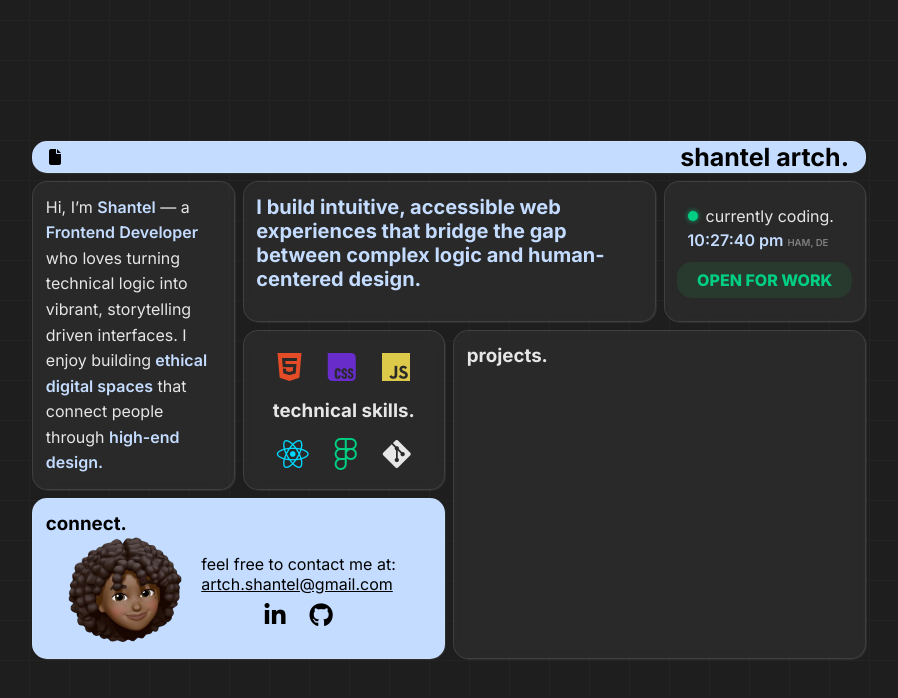
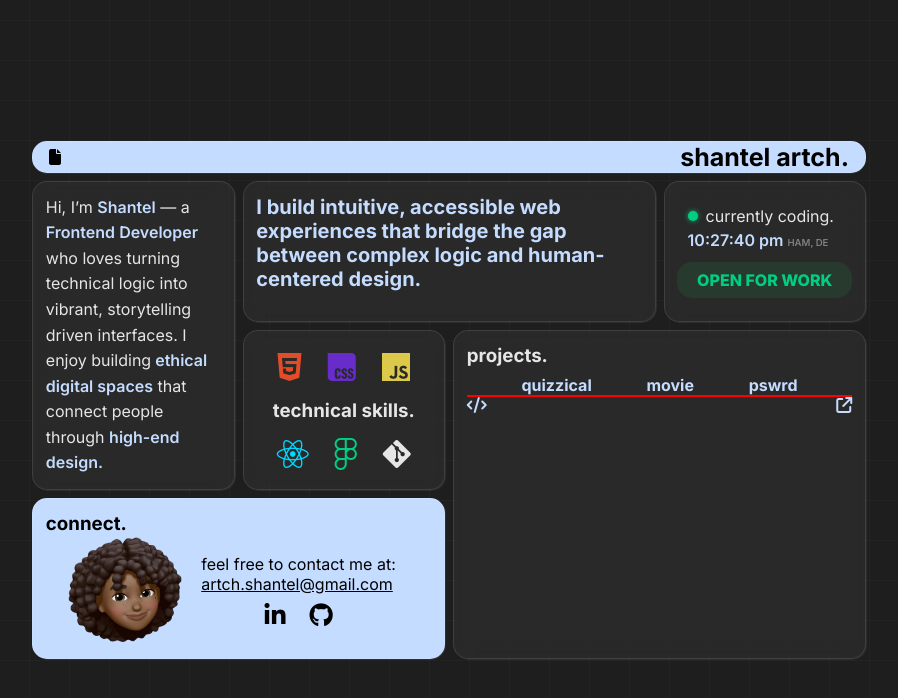
Before and after one commit to shantel1111/v2, a React (Vite) app: page / in a window 1280 px wide. Shown: the top 698 px of the page, without its empty margins (191-1089 px from the left). Built offline with nearby package versions, Linux system fonts and the light colour scheme.

Commit message:
Project UI framework

```diff
--- a/src/components/ProjectCard.jsx
+++ b/src/components/ProjectCard.jsx
@@ -1,7 +1,25 @@
+import quiz from "../assets/quizzical.png";
+import movie from "../assets/movie-watchlist.png";
+import pswrd from "../assets/password-generator.png";
+
 export default function ProjectCard() {
   return (
     <>
       <h3>projects.</h3>
+      <div className="projects-container">
+        <div className="project-names">
+          <h4>quizzical</h4>
+          <h4>movie</h4>
+          <h4>pswrd</h4>
+        </div>
+
+        <div className="project-imgs"></div>
+
+        <div className="project-icons">
+          <i class="fa-solid fa-code"></i>
+          <i class="fa-solid fa-arrow-up-right-from-square"></i>
+        </div>
+      </div>
     </>
   );
 }
--- a/src/styles/Bento.css
+++ b/src/styles/Bento.css
@@ -213,3 +213,31 @@ img {
     flex-direction: row;
   }
 }
+
+.projects-container {
+  color: rgb(196, 220, 255);
+  margin-top: 0.5em;
+}
+
+.projects-container img {
+  width: 100%;
+  border-radius: 15px;
+}
+
+.project-names {
+  display: flex;
+  flex-direction: row;
+  justify-content: space-evenly;
+  align-items: center;
+}
+
+.project-imgs {
+  border: 1px solid red;
+  width: 100%;
+}
+
+.project-icons {
+  display: flex;
+  justify-content: space-between;
+  align-items: center;
+}
```
